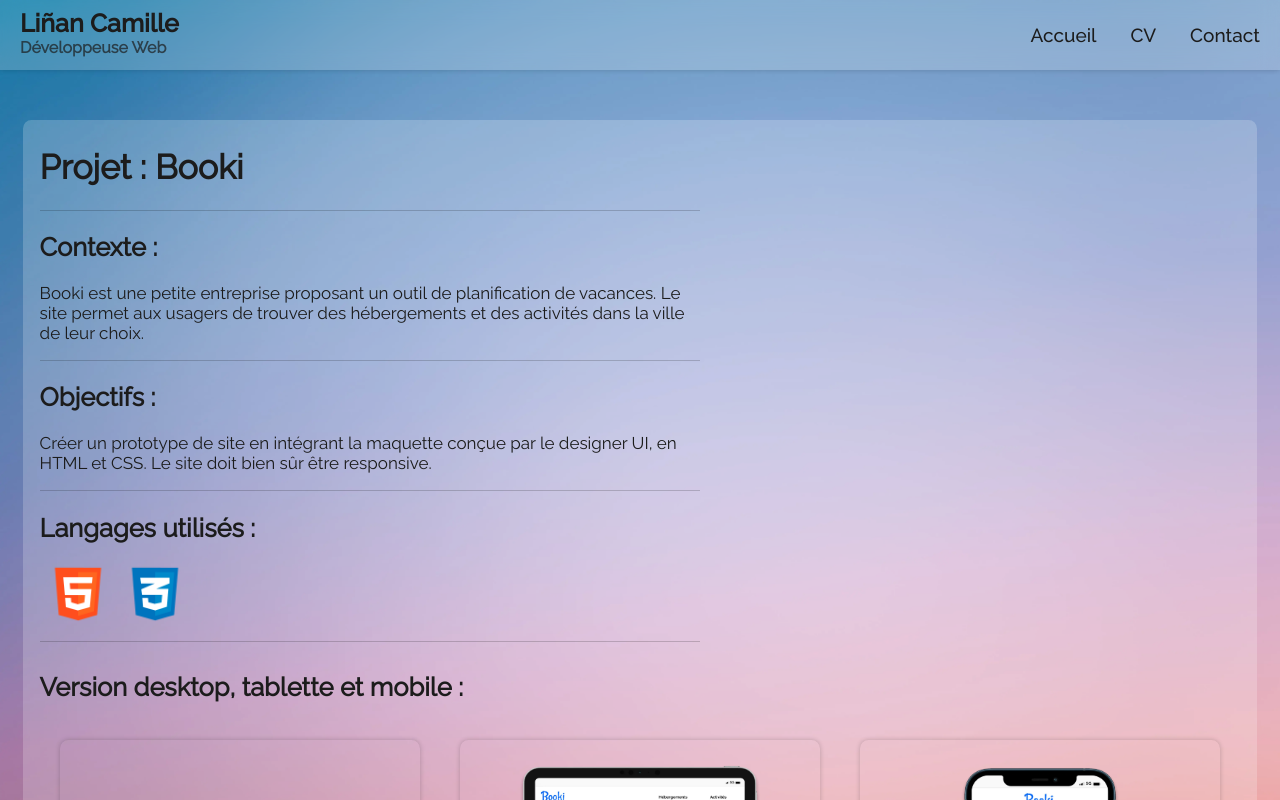
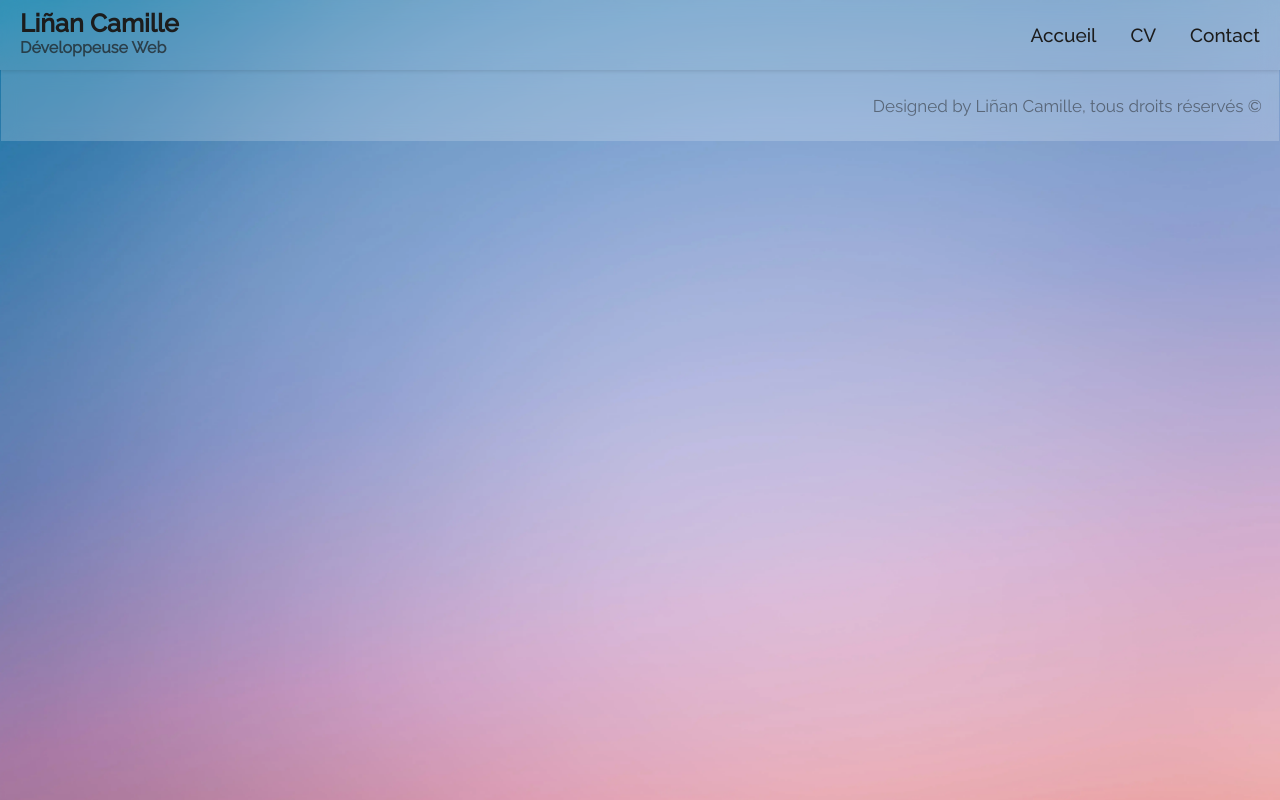
Before and after one commit to CamilleLinan/Portfolio-V1, a React (Create React App) app: page /project/01 in a window 1280 px wide. Shown: the top 800 px of the page. Built offline with nearby package versions, Linux system fonts and the light colour scheme.

Commit message:
corrections routes

```diff
--- a/src/components/Home/ProjectItem.jsx
+++ b/src/components/Home/ProjectItem.jsx
@@ -1,7 +1,7 @@
 const ProjectItem = ({ id, cover, alt, name, resume }) => {
     return (
         <li key={id} className="projects_project">
-            <a href={'/project/' + id}>
+            <a href={'/project/' + name}>
                 <figure className="projects_project_figure">
                     <img src={cover} alt={alt} className="projects_project_figure_img" />
                     <figcaption className="projects_project_figcaption">
--- a/src/components/Routes/IndexRoutes.jsx
+++ b/src/components/Routes/IndexRoutes.jsx
@@ -7,7 +7,7 @@ const IndexRoutes = () => {
         <BrowserRouter>
             <Routes>
                 <Route path='/' element={<Home />}/>
-                <Route path='/project/:id' element={<ProjectPage />}/>
+                <Route path='/project/:name' element={<ProjectPage />}/>
                 <Route path='*' element={<Home />}/>
             </Routes>
         </BrowserRouter>
--- a/src/pages/ProjectPage.jsx
+++ b/src/pages/ProjectPage.jsx
@@ -4,14 +4,14 @@ import { projectsList } from '../datas/projectsList';
 import Footer from '../components/Layout/Footer';
 
 const ProjectPage = () => {
-    const { id } = useParams()
+    const { name } = useParams()
 
     return (
         <>
             <Header />
             {projectsList.map((project, i) => (
                 <div key={project.id}>
-                    {id === project.id &&
+                    {name === project.name &&
                     <div className='project_page'>
                         <header>
                             <h1>Projet : {project.name}</h1>
```
